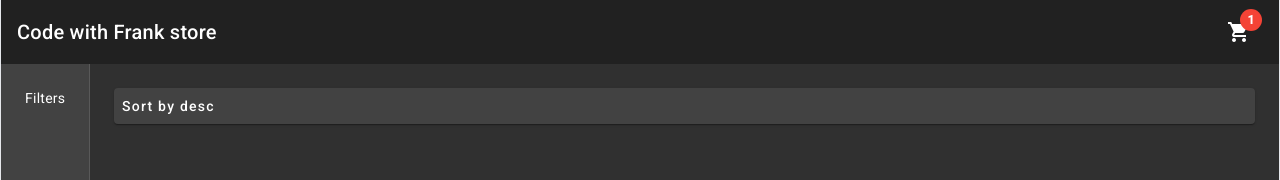
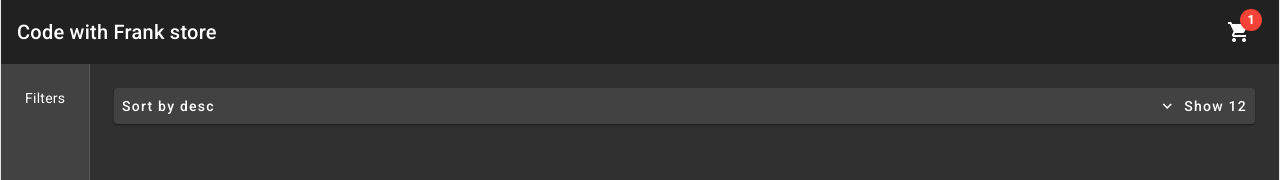
Before and after one commit to fran1014/webshop, an Angular app: page /home in a window 1280 px wide. Shown: the top 180 px of the page. Built offline with nearby package versions, Linux system fonts and the light colour scheme.

Commit message:
adding show count functions

```diff
--- a/src/app/pages/home/components/products-header/products-header.component.html
+++ b/src/app/pages/home/components/products-header/products-header.component.html
@@ -9,5 +9,14 @@
                 <button (click)="onSortUpdated('asc')"  mat-menu-item >asc</button>
             </mat-menu>
         </div>
+        <div class="flex items-center">
+            <div>
+                <button mat-button [matMenuTriggerFor]="menu" >
+                    Show {{itemsShowCount}}
+                    <mat-icon>expand_more</mat-icon>
+                </button>
+                <mat-menu #menu="matMenu"></mat-menu>
+            </div>
+        </div>
     </div>
 </mat-card>
--- a/src/app/pages/home/components/products-header/products-header.component.ts
+++ b/src/app/pages/home/components/products-header/products-header.component.ts
@@ -7,6 +7,9 @@ import { Component, OnInit } from '@angular/core';
 })
 export class ProductsHeaderComponent implements OnInit  {
   sort= 'desc';
+  itemsShowCount=12;
+
+
   constructor (){}
 
   ngOnInit():void{}
```
